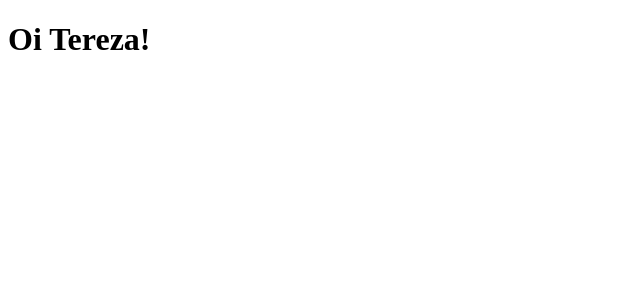
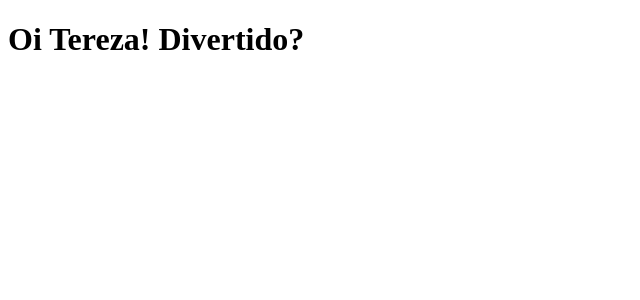
Before and after one commit to ghermanypaganini/clone-tabnews, a Next.js app: page / in a window 1280 px wide. Shown: the top 300 px of the page, without its empty margins (0-640 px from the left). Built offline with nearby package versions, Linux system fonts and the light colour scheme.

Commit message:
modifica o texto

```diff
--- a/pages/index.js
+++ b/pages/index.js
@@ -1,5 +1,6 @@
 function Home(){
-    return <h1> Oi Tereza! </h1>
+    return <h1> Oi Tereza! Divertido? </h1>
 }
-    <><h2> Divertido </h2><h3> Divertido </h3></>
+
+
 export default Home;
```
